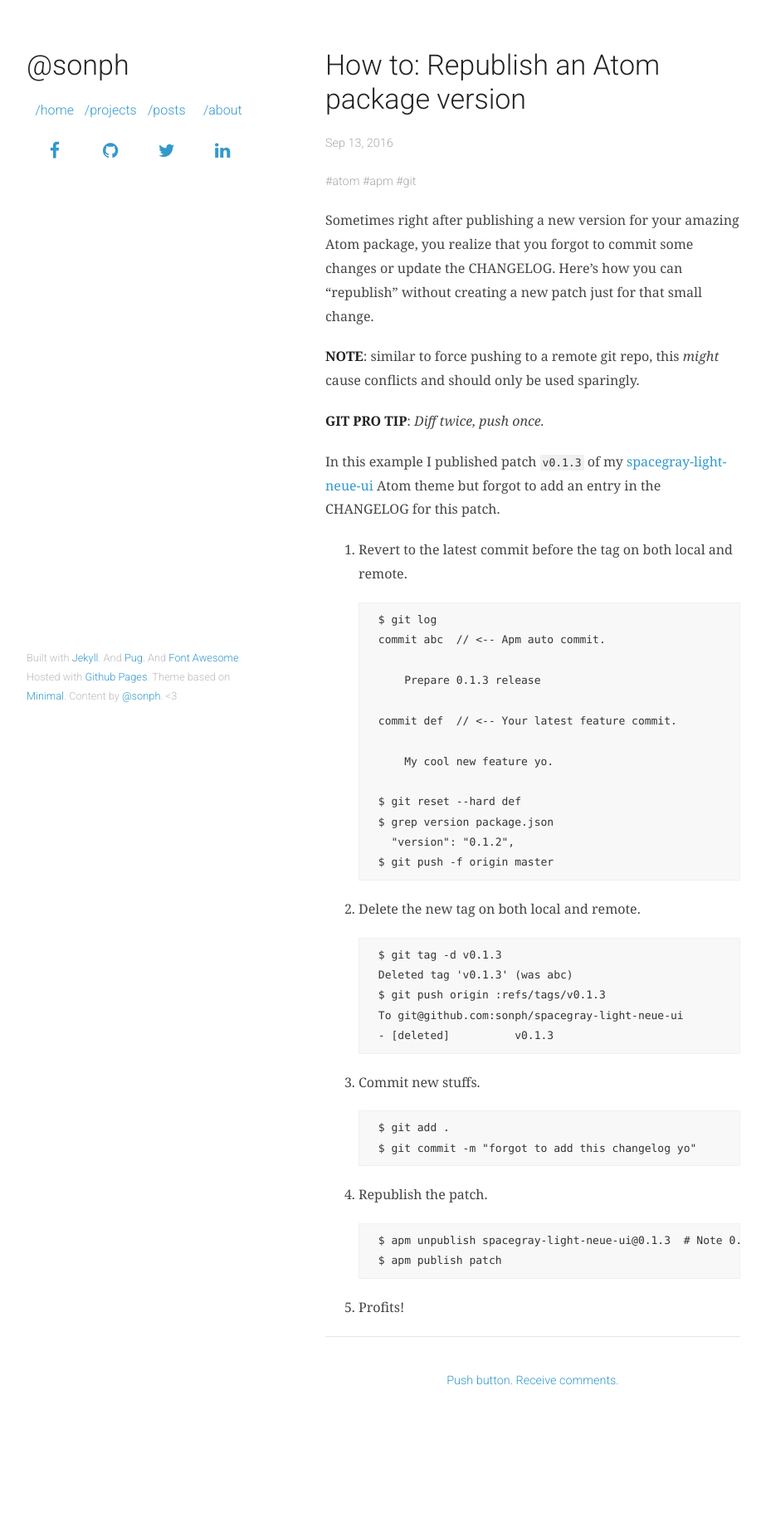
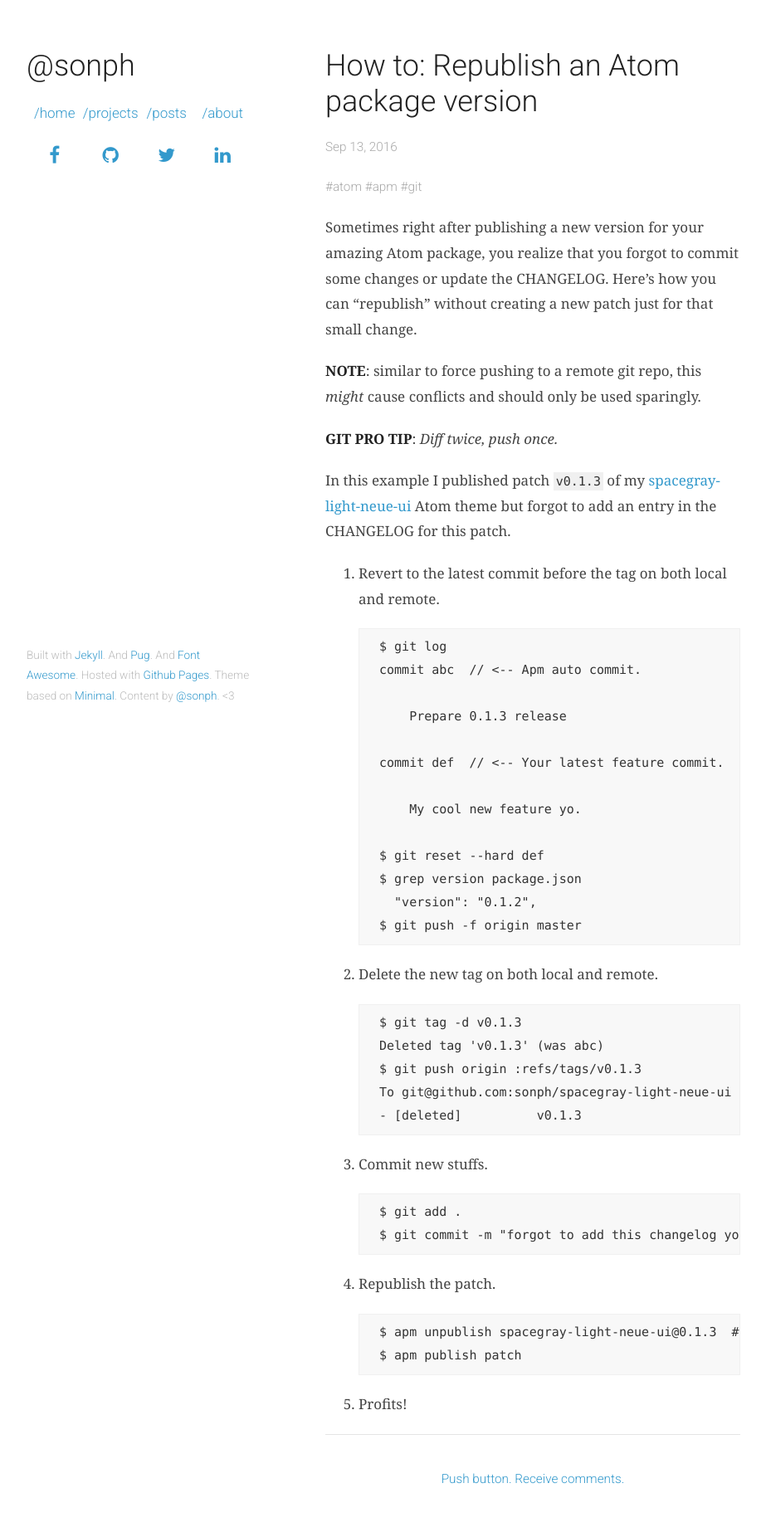
Before and after one commit to sonph/something, a Jekyll site: the page built from _posts/2016-09-13-republish-an-atom-package-version.md, in a window 1280 px wide. Shown: the whole page at 83% size, without its empty margins (178-1101 px from the left). Built offline with Jekyll 4.4.1, drawn with Linux system fonts in a browser that asks for light colours; some web fonts are replaced; before the commit the page ends 1727 px from its top, so only the background shows below that.

Commit message:
Slightly larger font size.

```diff
--- a/assets/css/app.sass
+++ b/assets/css/app.sass
@@ -13,7 +13,7 @@
   font-family: $sans-serif-font-stack
   font-weight: 300
   color: #444
-  font-size: 16px
+  font-size: 17px
   line-height: 1.8
 
 h1, h2, h3, h4, h5, h6
@@ -25,7 +25,7 @@
   line-height: 1.2
 
 h1
-  font-size: 34px
+  font-size: 36px
 
 p, ul, ol, table, pre, dl
   margin: 0 0 20px
@@ -36,7 +36,7 @@
   &:hover
     border-bottom: 2px solid rgba(0, 102, 153, 0.5)
   small
-    font-size: 11px
+    font-size: 12px
     color: #777
     margin-top: -0.3em
     display: block
@@ -54,7 +54,7 @@
 code
   font-family: $monospace-font-stack
   color: #333
-  font-size: 13px
+  font-size: 15px
   background-color: #f0f0f0
   padding: 2px 3px
 
@@ -65,7 +65,7 @@
 
 pre
   color: #333
-  font-size: 13px
+  font-size: 15px
   padding: 8px 15px
   background: #f8f8f8
   // border-radius: 5px
@@ -126,7 +126,7 @@
   padding-bottom: 50px
 
 small
-  font-size: 11px
+  font-size: 12px
 
 hr
   border: 0
```
